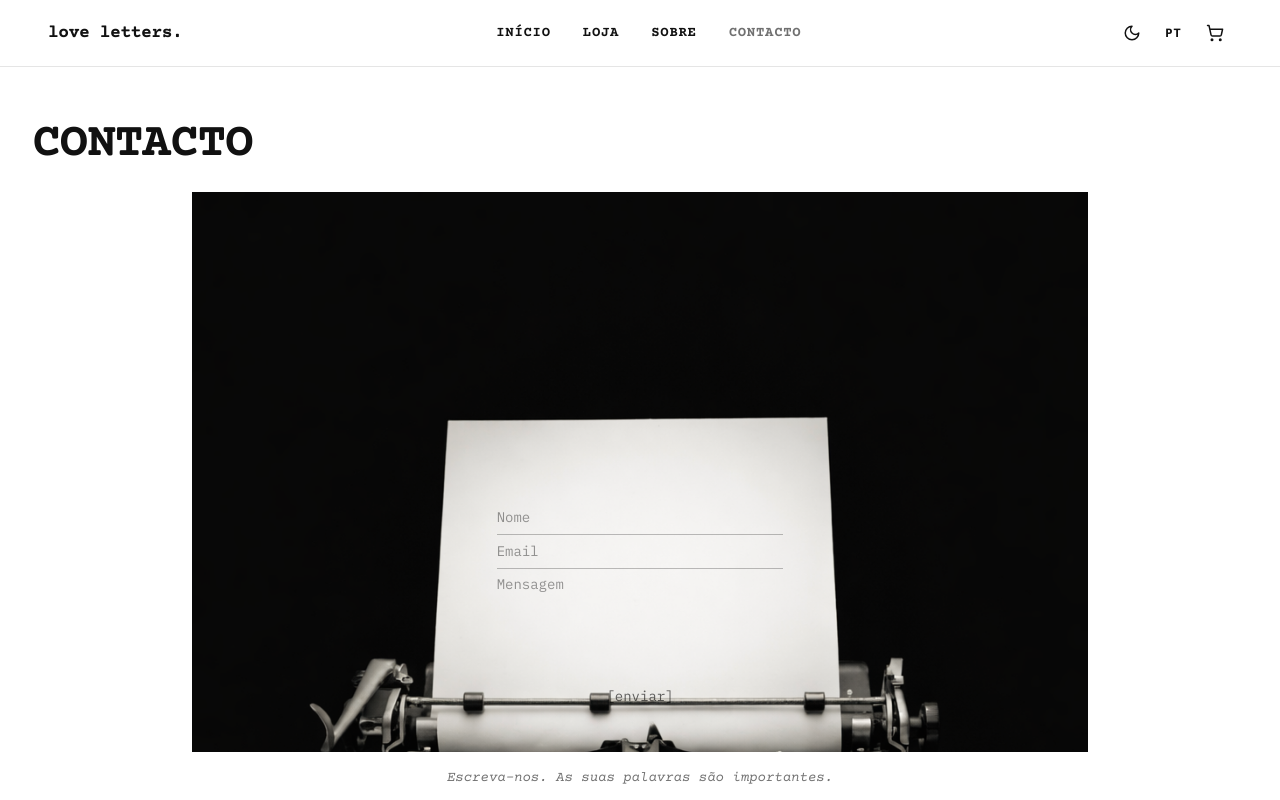
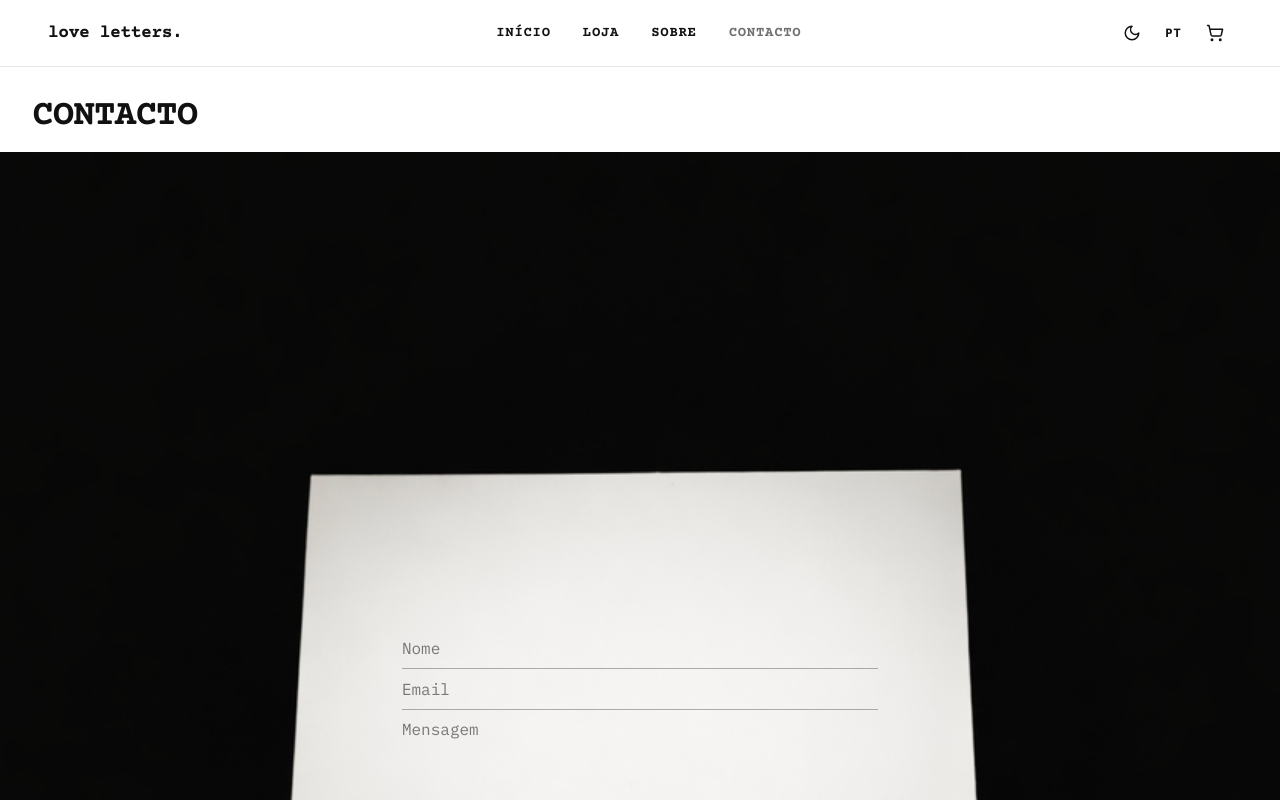
Before and after one commit to rupertviglione/loveletters-frontend, a React (Create React App) app: page /contact in a window 1280 px wide. Shown: the top 800 px of the page. Built offline with nearby package versions, Linux system fonts and the light colour scheme; no server answers.

Commit message:
Refactor Contact page layout and styles

```diff
--- a/src/pages/Contact.js
+++ b/src/pages/Contact.js
@@ -46,9 +46,9 @@ const Contact = () => {
   };
 
   return (
-    <div className="min-h-screen pt-16 md:pt-24 bg-background" data-testid="contact-page">
-      <div className="py-3 md:py-6 px-4 md:px-8">
-        <h1 className="font-courier font-bold text-2xl md:text-4xl lg:text-5xl uppercase tracking-tight leading-none">
+    <div className="min-h-screen pt-16 md:pt-20 bg-background" data-testid="contact-page">
+      <div className="py-2 md:py-4 px-4 md:px-8">
+        <h1 className="font-courier font-bold text-2xl md:text-4xl uppercase tracking-tight leading-none">
           {t('Contacto', 'Contact')}
         </h1>
       </div>
@@ -57,12 +57,19 @@ const Contact = () => {
         initial={{ opacity: 0, y: 20 }}
         animate={{ opacity: 1, y: 0 }}
         transition={{ duration: 0.6 }}
-        className="px-2 md:px-4"
       >
-        {/* Typewriter container - crops black space */}
-        <div className="relative w-full max-w-4xl mx-auto overflow-hidden" style={{ maxHeight: '70vh' }}>
-          {/* Image with negative margins to crop black space */}
-          <div className="relative" style={{ marginTop: '-8%', marginBottom: '-20%' }}>
+        {/* Typewriter container - aggressive crop of black space */}
+        <div className="relative w-full overflow-hidden">
+          {/* Negative margins to crop black space aggressively */}
+          <div
+            className="relative"
+            style={{
+              marginTop: '-15%',
+              marginBottom: '-35%',
+              marginLeft: '-10%',
+              marginRight: '-10%'
+            }}
+          >
             <img
               src="/img/contacto.png"
               alt="Typewriter"
@@ -70,16 +77,15 @@ const Contact = () => {
             />
 
             {/* Form positioned exactly on the paper */}
-            {/* Paper: top 25%, bottom 47%, left 30%, right 30% */}
             <form
               onSubmit={handleSubmit}
               className="absolute flex flex-col justify-between"
               style={{
-                top: '27%',
-                bottom: '55%',
-                left: '32%',
-                right: '32%',
-                padding: '2%'
+                top: '28%',
+                bottom: '54%',
+                left: '33%',
+                right: '33%',
+                padding: '1.5%'
               }}
               data-testid="contact-form"
             >
@@ -88,8 +94,8 @@ const Contact = () => {
                 required
                 value={formData.name}
                 onChange={(e) => setFormData({ ...formData, name: e.target.value })}
-                className="w-full bg-transparent border-0 border-b border-black/25 focus:border-black/50 focus:outline-none font-mono placeholder:text-black/40 text-black"
-                style={{ fontSize: 'clamp(10px, 2vw, 14px)', padding: 'clamp(2px, 0.5vw, 6px) 0' }}
+                className="w-full bg-transparent border-0 border-b border-black/30 focus:border-black/60 focus:outline-none font-mono placeholder:text-black/50 text-black"
+                style={{ fontSize: 'clamp(11px, 2.5vw, 16px)', padding: 'clamp(3px, 0.8vw, 8px) 0' }}
                 placeholder={t('Nome', 'Name')}
                 data-testid="contact-name"
               />
@@ -99,8 +105,8 @@ const Contact = () => {
                 required
                 value={formData.email}
                 onChange={(e) => setFormData({ ...formData, email: e.target.value })}
-                className="w-full bg-transparent border-0 border-b border-black/25 focus:border-black/50 focus:outline-none font-mono placeholder:text-black/40 text-black"
-                style={{ fontSize: 'clamp(10px, 2vw, 14px)', padding: 'clamp(2px, 0.5vw, 6px) 0' }}
+                className="w-full bg-transparent border-0 border-b border-black/30 focus:border-black/60 focus:outline-none font-mono placeholder:text-black/50 text-black"
+                style={{ fontSize: 'clamp(11px, 2.5vw, 16px)', padding: 'clamp(3px, 0.8vw, 8px) 0' }}
                 placeholder="Email"
                 data-testid="contact-email"
               />
@@ -109,8 +115,8 @@ const Contact = () => {
                 required
                 value={formData.message}
                 onChange={(e) => setFormData({ ...formData, message: e.target.value })}
-                className="w-full flex-1 bg-transparent border-0 focus:outline-none font-mono placeholder:text-black/40 text-black resize-none overflow-hidden"
-                style={{ fontSize: 'clamp(10px, 2vw, 14px)', padding: 'clamp(2px, 0.5vw, 6px) 0', lineHeight: '1.3' }}
+                className="w-full flex-1 bg-transparent border-0 focus:outline-none font-mono placeholder:text-black/50 text-black resize-none overflow-hidden"
+                style={{ fontSize: 'clamp(11px, 2.5vw, 16px)', padding: 'clamp(3px, 0.8vw, 8px) 0', lineHeight: '1.4' }}
                 placeholder={t('Mensagem', 'Message')}
                 data-testid="contact-message"
               />
@@ -118,8 +124,8 @@ const Contact = () => {
               <button
                 type="submit"
                 disabled={loading}
-                className="font-mono text-black/60 hover:text-black transition-colors disabled:opacity-30 text-center mt-1"
-                style={{ fontSize: 'clamp(10px, 2vw, 14px)' }}
+                className="font-mono text-black/70 hover:text-black transition-colors disabled:opacity-30 text-center"
+                style={{ fontSize: 'clamp(11px, 2.5vw, 16px)' }}
                 data-testid="contact-submit"
               >
                 {loading ? '...' : `[${t('enviar', 'send')}]`}
@@ -128,7 +134,7 @@ const Contact = () => {
           </div>
         </div>
 
-        <p className="text-center font-serif text-xs md:text-sm italic text-muted-foreground mt-4 px-4 pb-6">
+        <p className="text-center font-serif text-xs md:text-sm italic text-muted-foreground mt-2 px-4 pb-4">
           {t(
             'Escreva-nos. As suas palavras são importantes.',
             'Write to us. Your words matter.'
```
